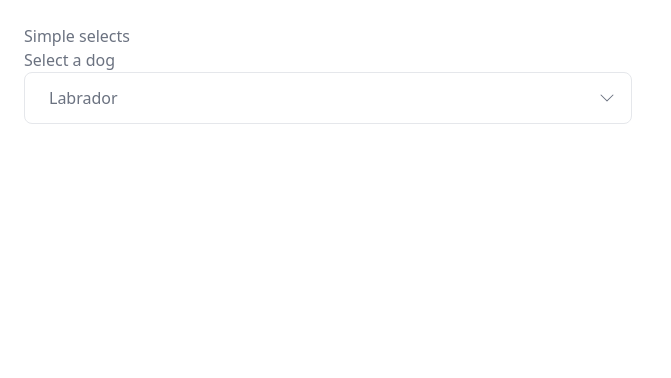
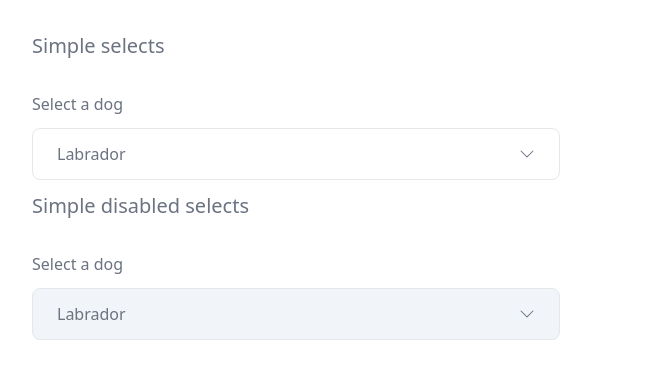
Before and after one commit to angyy96/v-select, a Nuxt app: page /playground in a window 1280 px wide. Shown: the top 378 px of the page, without its empty margins (0-671 px from the left). Built offline with nearby package versions, Linux system fonts and the light colour scheme.

Commit message:
feat(BasePopper): edit popper's styles and positioning

```diff
--- a/components/BasePopper.vue
+++ b/components/BasePopper.vue
@@ -31,15 +31,14 @@ const props = withDefaults(defineProps<Props>(), {
 
 const resizeObserver = ref<ResizeObserver | null>(null)
 const wrapper = ref<Element | VirtualElement | null>(null)
-
-const popper = ref<Instance | null>(null)
-const popperContainer = ref<HTMLElement | null>(null)
+const popper = ref<Instance | HTMLElement | null>(null)
 
 watch(
   () => props.value,
   (value: boolean) => {
-    if (!popper.value) return
+    if (popper.value === null) return
 
+    if ("setOptions" in popper.value) {
       popper.value.setOptions((options) => ({
         ...options,
         modifiers: [
@@ -47,17 +46,16 @@ watch(
           { name: "eventListeners", enabled: value },
         ],
       }))
+    }
 
-    if (value) {
-      popper.value.update()
-    }
+    if ("update" in popper.value && value) popper.value?.update()
   }
 )
 
 onBeforeUnmount(() => {
   if (popper.value === null) return
 
-  popper.value.destroy()
+  if ("destroy" in popper.value) popper.value.destroy()
 })
 
 const sameWidth: Modifier<string, Record<string, string>> = {
@@ -71,12 +69,7 @@ const sameWidth: Modifier<string, Record<string, string>> = {
 }
 
 onMounted(() => {
-  if (
-    popper.value === null ||
-    wrapper.value === null ||
-    popperContainer.value === null
-  )
-    return
+  if (popper.value === null || wrapper.value === null) return
 
   const modifiers = [
     {
@@ -98,11 +91,13 @@ onMounted(() => {
     modifiers.push(sameWidth)
   }
 
-  popper.value = createPopper(wrapper.value, popperContainer.value, {
+  if (popper.value instanceof HTMLElement) {
+    popper.value = createPopper(wrapper.value, popper.value, {
       placement: props.placement,
       strategy: props.fixed ? "fixed" : "absolute",
       modifiers,
     })
+  }
 
   resizeObserver.value = new ResizeObserver((entries) => {
     update()
@@ -113,33 +108,22 @@ onMounted(() => {
 
 const update = () => {
   if (popper.value === null) return
-  popper?.value.update()
+
+  if ("update" in popper.value) popper?.value.update()
 }
-
-const transitionName = computed(() => {
-  const reverseMap = {
-    left: "right",
-    right: "left",
-    top: "bottom",
-    bottom: "top",
-  }
-
-  const stripped = props.placement
-    .replace("-start", "")
-    .replace("-end", "") as keyof typeof reverseMap
-  const reverse = reverseMap[stripped]
-
-  return `translate-dropdown-to-${reverse}`
-})
 </script>
 
 <template>
   <div class="base-popper">
+    <div ref="wrapper" class="wrapper">
       <slot />
+    </div>
 
-    <div ref="popperContainer" class="base-popper__content">
+    <div ref="popper" class="popper">
       <transition name="fade">
-        <slot v-if="value && !disabled" name="content" />
+        <div v-show="value">
+          <slot name="content" />
+        </div>
       </transition>
     </div>
   </div>
@@ -147,7 +131,6 @@ const transitionName = computed(() => {
 
 <style scoped>
 .base-popper__content {
-  /* TODO ? */
   z-index: 50;
 }
 
@@ -155,7 +138,7 @@ const transitionName = computed(() => {
 
 .fade-enter-active,
 .fade-leave-active {
-  transition: opacity 0.5s ease;
+  transition: opacity 0.8s ease;
 }
 
 .fade-enter-from,
--- a/components/VFormField.vue
+++ b/components/VFormField.vue
@@ -1,6 +1,6 @@
 <template>
   <div>
-    <div>
+    <div class="flex flex-col gap-3">
       <slot name="label"></slot>
 
       <div>
--- a/components/VSelect.vue
+++ b/components/VSelect.vue
@@ -123,7 +123,12 @@ const onQueryChange = (e: Event & { target: HTMLInputElement }): void => {
       </template>
 
       <template #body>
-        <base-popper ref="popper" :value="open" :same-width="true">
+        <base-popper
+          ref="popper"
+          :value="open"
+          :same-width="true"
+          :fixed="true"
+        >
           <div
             ref="around"
             class="flex border-solid border transition-all max-w-full"
@@ -147,7 +152,7 @@ const onQueryChange = (e: Event & { target: HTMLInputElement }): void => {
                 ref="inputComponent"
                 :data-testid="`${id}-input`"
                 :aria-invalid="!!error"
-                class="box-border placeholder:text-slate-400 outline-none p-0 min-w-0 bg-transparent border-0 combobox-input"
+                class="vselect__input box-border placeholder:text-slate-400 outline-none p-0 min-w-0 bg-transparent border-0 combobox-input"
                 autocomplete="off"
                 :display-value="dv"
                 :disabled="disabled"
@@ -161,7 +166,7 @@ const onQueryChange = (e: Event & { target: HTMLInputElement }): void => {
               ref="inputComponent"
               :data-testid="`${id}-input`"
               :aria-invalid="!!error"
-              class="box-border placeholder:text-slate-400 outline-none p-0 bg-transparent border-0 min-w-0 flex-1"
+              class="vselect__input box-border placeholder:text-slate-400 outline-none p-0 bg-transparent border-0 min-w-0 flex-1"
               autocomplete="off"
               :disabled="disabled"
               :display-value="dv"
@@ -173,7 +178,8 @@ const onQueryChange = (e: Event & { target: HTMLInputElement }): void => {
               :id="`${id}-button`"
               :data-testid="`${id}-button`"
               :disabled="disabled"
-              class="border-none w-2"
+              class="border-none w-16 flex items-center justify-center"
+              :class="{ 'vselect__button--disabled': disabled }"
             >
               <template v-if="loading" class="loading-icon">
                 <div class="m-loader-circle">
@@ -228,6 +234,12 @@ const onQueryChange = (e: Event & { target: HTMLInputElement }): void => {
   margin-right: 4px;
   color: orangered;
 }
+
+.vselect__input,
+.vselect__button--disabled {
+  cursor: inherit;
+}
+
 .vselect__options {
   margin: 0;
   background: white;
--- a/components/combinator.ts
+++ b/components/combinator.ts
@@ -67,8 +67,8 @@ export function useInputClass({
     "cursor-not-allowed": Boolean(disabled),
     "border-solid": true,
     "box-border": true,
-    "px-3": isSm,
-    "px-6": isMd || isLg,
+    "pl-3": isSm,
+    "pl-6": isMd || isLg,
   }
 }
 
--- a/pages/playground.vue
+++ b/pages/playground.vue
@@ -34,7 +34,7 @@ const simpleTypeObj = ref<DogOption>(
   <div class="playground">
     <div class="sm">
       <div class="col">
-        <h2>Simple selects</h2>
+        <h1 class="text-xl pb-8">Simple selects</h1>
 
         <VSelect
           v-model="simpleTypeObj"
@@ -54,17 +54,38 @@ const simpleTypeObj = ref<DogOption>(
           >
         </VSelect>
       </div>
+      <div class="col">
+        <h1 class="text-xl pb-8">Simple disabled selects</h1>
+
+        <VSelect
+          v-model="simpleTypeObj"
+          label="Select a dog"
+          :dv="(option) => option?.text"
+          id="select"
+          disabled
+          by="id"
+          placeholder="select a dog"
+          size="lg"
+        >
+          <VSelectOption
+            v-for="option in typeOptions"
+            :key="option.id"
+            :value="option"
+            size="sm"
+            >{{ option.text }}</VSelectOption
+          >
+        </VSelect>
+      </div>
     </div>
   </div>
 </template>
 
 <style scoped>
 .playground {
-  min-height: calc(100vh - 64px);
   display: grid;
   grid-template-columns: 1fr 1fr;
-  grid-gap: 16px;
-  padding: 24px;
+  grid-gap: 10rem;
+  padding: 2rem;
 
   --tw-text-opacity: 1;
   color: rgb(107 114 128 / var(--tw-text-opacity));
```
Lines whose indentation alone changed are shown as unchanged.
